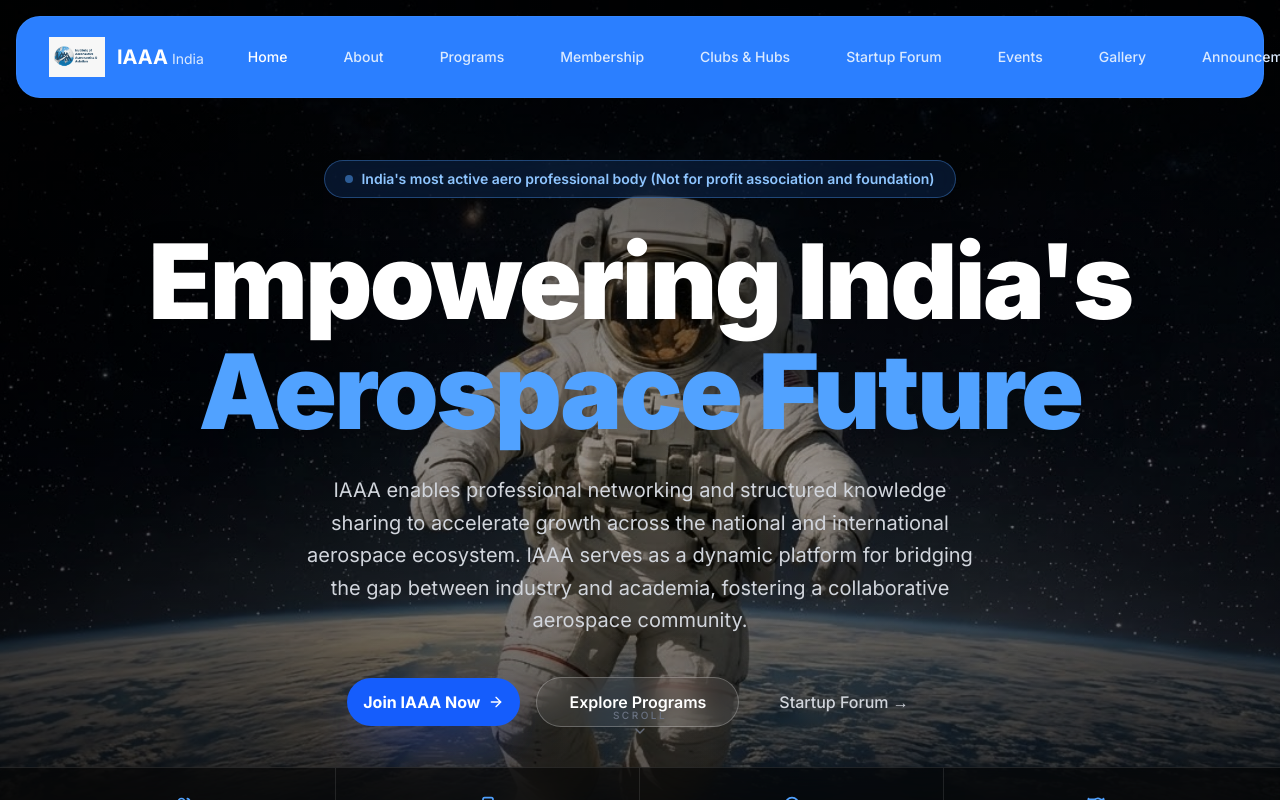
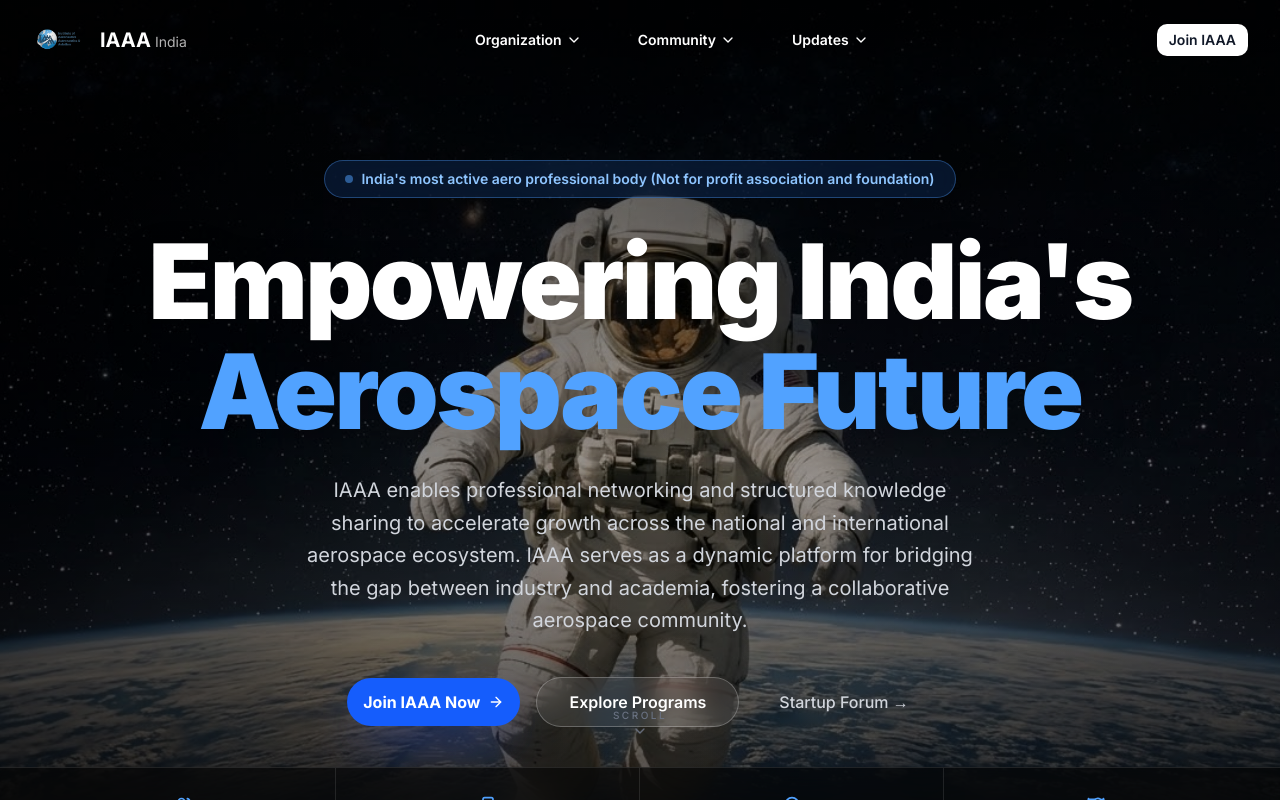
Before and after one commit to aathif07/iaaa-web-1, a Next.js app: page / in a window 1280 px wide. Shown: the top 800 px of the page. Built offline with nearby package versions, Linux system fonts and the light colour scheme.

Commit message:
update: manual edits to about-preview component

```diff
--- a/components/header.tsx
+++ b/components/header.tsx
@@ -1,87 +1,111 @@
 "use client"
 
-import { useState, useEffect } from "react"
+import { useState } from "react"
 import Image from "next/image"
 import Link from "next/link"
 import { usePathname } from "next/navigation"
-import { Menu, X } from "lucide-react"
+import { Menu, X, ChevronDown } from "lucide-react"
 import { Button } from "@/components/ui/button"
 import { cn } from "@/lib/utils"
 
 const navigation = [
-  { name: "Home", href: "/" },
+  {
+    section: "Organization",
+    items: [
       { name: "About", href: "/about" },
+      { name: "Contact", href: "/contact" },
+    ]
+  },
+  {
+    section: "Community",
+    items: [
       { name: "Programs", href: "/ptdc" },
       { name: "Membership", href: "/membership" },
       { name: "Clubs & Hubs", href: "/clubs" },
       { name: "Startup Forum", href: "/startup-forum" },
+    ]
+  },
+  {
+    section: "Updates",
+    items: [
       { name: "Events", href: "/events" },
       { name: "Gallery", href: "/gallery" },
       { name: "Announcements", href: "/announcements" },
-  { name: "Contact", href: "/contact" },
+    ]
+  },
 ]
 
 export function Header() {
-  const [isScrolled, setIsScrolled] = useState(false)
   const [mobileMenuOpen, setMobileMenuOpen] = useState(false)
+  const [openDropdowns, setOpenDropdowns] = useState<string | null>(null)
+  const [expandedMobileSection, setExpandedMobileSection] = useState<string | null>(null)
   const pathname = usePathname()
-
-  useEffect(() => {
-    const handleScroll = () => {
-      setIsScrolled(window.scrollY > 20)
-    }
-    window.addEventListener("scroll", handleScroll)
-    return () => window.removeEventListener("scroll", handleScroll)
-  }, [])
 
   const isActive = (href: string) => {
     if (href === "/") return pathname === "/"
     return pathname.startsWith(href)
   }
 
+  const toggleDropdown = (section: string) => {
+    setOpenDropdowns(openDropdowns === section ? null : section)
+  }
+
+  const toggleMobileSection = (section: string) => {
+    setExpandedMobileSection(expandedMobileSection === section ? null : section)
+  }
+
   return (
-    <header
-      className={cn(
-        "fixed top-0 left-0 right-0 z-50 transition-all duration-300",
-        isScrolled
-          ? "bg-blue-500/95 backdrop-blur-md shadow-lg rounded-3xl mx-4 mt-4 border border-blue-400/20"
-          : "bg-blue-500 backdrop-blur-sm rounded-3xl mx-4 mt-4 border border-blue-400/20"
-      )}
-    >
-      <nav className="mx-auto w-full px-3 sm:px-4 lg:px-6 xl:px-8">
-        <div className="flex h-16 sm:h-18 lg:h-20 items-center justify-between gap-2 sm:gap-4">
-          {/* Logo */}
+    <header className="fixed top-0 left-0 right-0 z-50 bg-transparent">
+
+      <nav className="mx-auto w-full px-4 sm:px-6 lg:px-8">
+        <div className="flex h-16 sm:h-18 lg:h-20 items-center justify-between">
+          {/* Logo - Left Side */}
           <Link href="/" className="flex items-center gap-2 sm:gap-3 shrink-0">
             <div className="relative w-10 sm:w-12 lg:w-14 h-10 sm:h-12 lg:h-14">
               <Image src="/logo.png" alt="IAAA Logo" fill className="object-contain" priority />
             </div>
             <div className="hidden sm:block">
               <span className="text-lg sm:text-xl font-bold text-white">IAAA</span>
-              <span className="hidden md:inline text-xs sm:text-sm text-blue-100 ml-1">India</span>
+              <span className="hidden md:inline text-xs sm:text-sm text-white/70 ml-1">India</span>
             </div>
           </Link>
 
-          {/* Desktop Navigation */}
-          <div className="hidden lg:flex flex-1 justify-center items-center gap-1 xl:gap-8 px-4">
-            {navigation.map((item) => (
+          {/* Desktop Navigation - 3 Sections with Dropdowns (Center) */}
+          <div className="hidden lg:flex items-center gap-8">
+            {navigation.map((section) => (
+              <div key={section.section} className="relative group">
+                <button
+                  onClick={() => toggleDropdown(section.section)}
+                  className="flex items-center gap-1 px-3 py-2 text-sm font-semibold text-white hover:text-white/80 transition-colors"
+                >
+                  {section.section}
+                  <ChevronDown className="h-4 w-4 transition-transform group-hover:rotate-180" />
+                </button>
+
+                {/* Dropdown Menu */}
+                <div className="absolute top-full left-0 mt-2 w-48 bg-white/95 backdrop-blur-sm border border-white/20 rounded-lg shadow-lg opacity-0 invisible group-hover:opacity-100 group-hover:visible transition-all duration-200 py-2">
+                  {section.items.map((item) => (
                     <Link
                       key={item.name}
                       href={item.href}
                       className={cn(
-                  "px-3 py-2 text-sm font-medium rounded-md transition-colors inline-flex items-center gap-1 whitespace-nowrap",
+                        "block px-4 py-2.5 text-sm font-medium transition-colors",
                         isActive(item.href)
-                    ? "text-white bg-blue-500"
-                    : "text-blue-100 hover:text-white hover:bg-blue-500"
+                          ? "bg-white/20 text-gray-900"
+                          : "text-gray-700 hover:bg-white/10 hover:text-gray-900"
                       )}
                     >
                       {item.name}
                     </Link>
                   ))}
                 </div>
+              </div>
+            ))}
+          </div>
 
-          {/* CTA Button */}
+          {/* CTA Button - Right Side */}
           <div className="hidden lg:block">
-            <Button asChild size="sm" className="bg-white text-blue-500 hover:bg-blue-50 font-semibold">
+            <Button asChild size="sm" className="bg-white text-gray-900 hover:bg-white/90 font-semibold">
               <Link href="/membership">Join IAAA</Link>
             </Button>
           </div>
@@ -89,7 +113,7 @@ export function Header() {
           {/* Mobile Menu Button */}
           <button
             type="button"
-            className="lg:hidden p-2 rounded-lg hover:bg-blue-500 transition-colors"
+            className="lg:hidden p-2 rounded-lg hover:bg-white/10 transition-colors"
             onClick={() => setMobileMenuOpen(!mobileMenuOpen)}
             aria-label={mobileMenuOpen ? "Close menu" : "Open menu"}
           >
@@ -102,31 +126,57 @@ export function Header() {
         </div>
       </nav>
 
-      {/* Mobile Menu */}
+      {/* Mobile Menu - 3 Sections with Dropdowns */}
       <div
         className={cn(
-          "lg:hidden absolute top-full left-0 right-0 bg-white border border-blue-200 shadow-lg transition-all duration-300 overflow-hidden mt-2 rounded-2xl",
+          "lg:hidden absolute top-full left-0 right-0 bg-black/40 backdrop-blur-md border-b border-white/10 shadow-lg transition-all duration-300 overflow-hidden",
           mobileMenuOpen ? "max-h-[80vh] opacity-100 overflow-y-auto" : "max-h-0 opacity-0"
         )}
       >
-        <div className="px-4 py-4 space-y-1">
-          {navigation.map((item) => (
+        <div className="px-4 py-4 space-y-2">
+          {navigation.map((section) => (
+            <div key={section.section}>
+              <button
+                onClick={() => toggleMobileSection(section.section)}
+                className="w-full flex items-center justify-between px-3 py-2.5 rounded-lg text-sm font-semibold text-white hover:bg-white/10 transition-colors"
+              >
+                {section.section}
+                <ChevronDown className={cn(
+                  "h-4 w-4 transition-transform",
+                  expandedMobileSection === section.section ? "rotate-180" : ""
+                )} />
+              </button>
+
+              {/* Mobile Dropdown */}
+              <div
+                className={cn(
+                  "overflow-hidden transition-all duration-200",
+                  expandedMobileSection === section.section ? "max-h-96" : "max-h-0"
+                )}
+              >
+                <div className="pl-4 space-y-1 py-2">
+                  {section.items.map((item) => (
                     <Link
                       key={item.name}
                       href={item.href}
                       className={cn(
-                "block px-3 py-2.5 rounded-lg text-sm font-medium transition-colors",
+                        "block px-3 py-2 rounded-lg text-sm font-medium transition-colors",
                         isActive(item.href)
-                  ? "bg-blue-100 text-blue-500"
-                  : "text-gray-700 hover:bg-blue-50"
+                          ? "bg-white/20 text-white"
+                          : "text-white/80 hover:bg-white/10"
                       )}
                       onClick={() => setMobileMenuOpen(false)}
                     >
                       {item.name}
                     </Link>
                   ))}
-          <div className="pt-3 mt-3 border-t border-blue-200">
-            <Button asChild className="w-full bg-blue-500 text-white hover:bg-blue-500">
+                </div>
+              </div>
+            </div>
+          ))}
+
+          <div className="pt-3 mt-3 border-t border-white/10">
+            <Button asChild className="w-full bg-white text-gray-900 hover:bg-white/90">
               <Link href="/membership" onClick={() => setMobileMenuOpen(false)}>Join IAAA</Link>
             </Button>
           </div>
```
Also changed, not shown: public/logo.png. Lines whose indentation alone changed are shown as unchanged.
